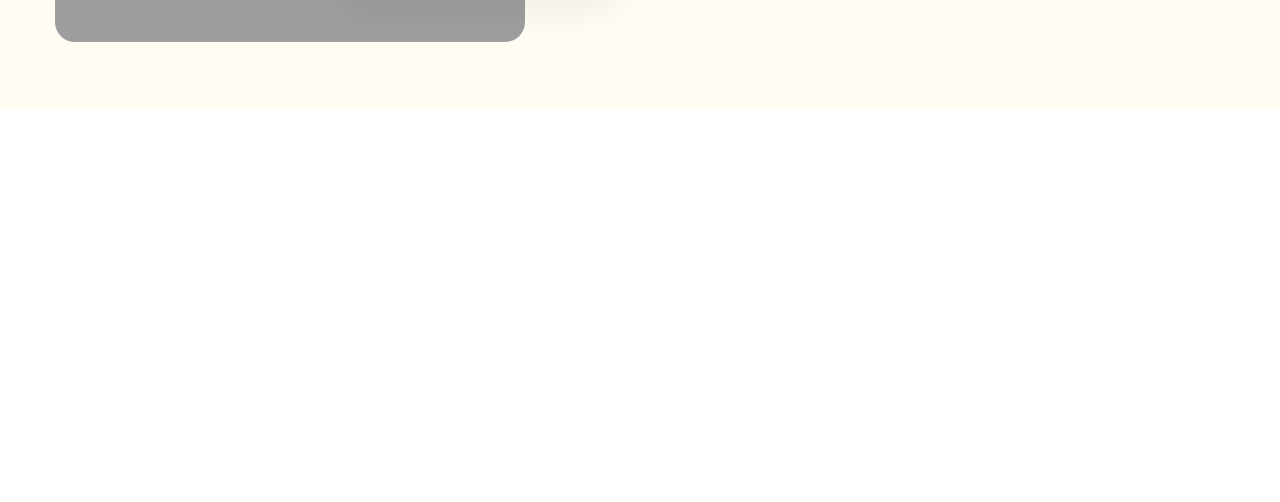
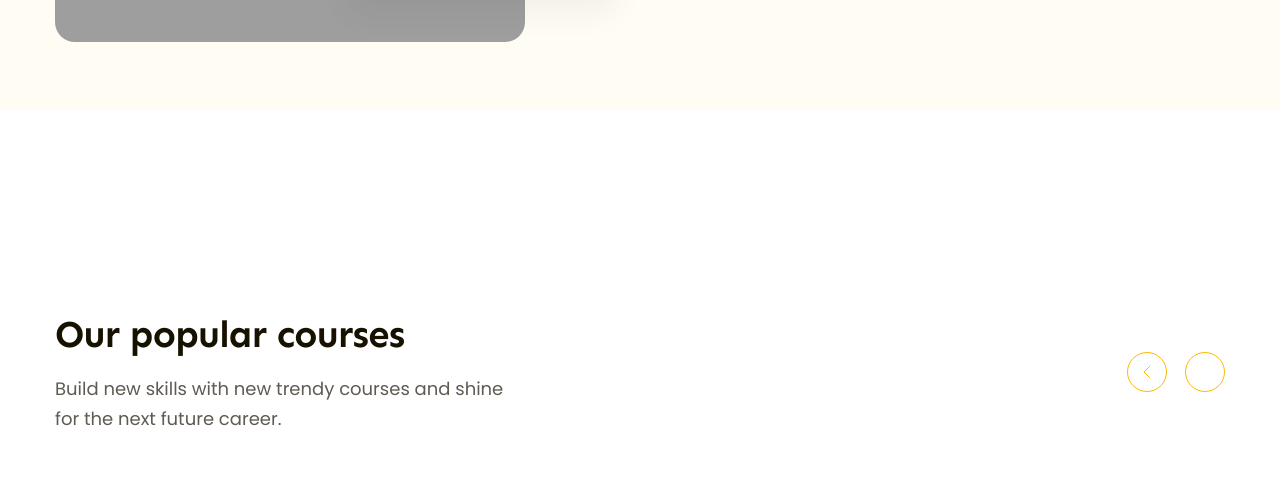
Before and after one commit to lebatho22/figma-to-html, a plain HTML site: page index.html in a window 1280 px wide. Shown: the part 793-1295 px from the top of the page. Drawn offline with Linux system fonts and the light colour scheme; grey boxes are pictures that could not be loaded.

Commit message:
p5 làm phần popular

```diff
--- a/assets/css/stylee.css
+++ b/assets/css/stylee.css
@@ -4,6 +4,9 @@
 :root {
   --font-heading: "Sen", sans-serif;
   --primary-color: #ffb900;
+  --line-height-btn: 50px;
+  --line-height-cta: 64px;
+  --border-radius-full: 999px;
 }
 html {
   font-size: 62.5%;
@@ -17,6 +20,15 @@ body {
 a {
   text-decoration: none;
 }
+
+.heading-lv2 {
+  color: #171100;
+  font-family: var(--font-heading);
+  font-size: 3.8rem;
+  font-weight: 700;
+  line-height: 1.27;
+  letter-spacing: -0.76px;
+}
 .main-content {
   width: 1170px;
   max-width: calc(100% - 48px);
@@ -27,12 +39,12 @@ a {
   display: inline-block;
   min-width: 118px;
   padding: 0 16px;
-  line-height: 50px;
+  line-height: var(--line-height-btn);
   color: #fff;
   text-align: center;
   font-size: 1.6rem;
   font-weight: 600;
-  border-radius: 999px;
+  border-radius: var(--border-radius-full);
   background: #171100;
 }
 
@@ -195,7 +207,7 @@ a {
 
 .hero-cta {
   min-width: 180px;
-  line-height: 64px;
+  line-height: var(--line-height-cta);
   background-color: var(--primary-color);
 }
 
@@ -245,3 +257,38 @@ a {
 .hero .stats strong:nth-child(2) {
   margin-left: 28px;
 }
+
+/* ==========Popular============ */
+
+.popular {
+  padding: 65px 0;
+  margin-top: 135px;
+}
+
+.popular-top {
+  display: flex;
+  justify-content: space-between;
+  align-items: center;
+}
+.popular-top .desc {
+  margin-top: 16px;
+  width: 458px;
+  color: #5f5b53;
+  font-size: 1.8rem;
+  line-height: 1.67;
+}
+
+.popular-top .controls {
+  display: flex;
+  gap: 18px;
+}
+.popular-top .control-btn {
+  justify-content: center;
+  align-items: center;
+  display: flex;
+  background: transparent;
+  width: 40px;
+  height: 40px;
+  border-radius: 50%;
+  border: 1px solid var(--primary-color);
+}
--- a/index.html
+++ b/index.html
@@ -55,6 +55,7 @@
 
     <!-- main -->
     <main>
+      <!-- hero -->
       <div class="hero">
         <div class="main-content">
           <div class="body">
@@ -128,6 +129,31 @@
           </div>
         </div>
       </div>
+
+      <!-- Popular -->
+      <div class="popular">
+        <div class="main-content">
+          <div class="popular-top">
+            <!-- popular left -->
+            <div class="info">
+              <h2 class="heading-lv2">Our popular courses</h2>
+              <p class="desc">
+                Build new skills with new trendy courses and shine for the next
+                future career.
+              </p>
+            </div>
+            <!-- popular right -->
+            <div class="controls">
+              <button class="control-btn">
+                <img src="./assets/icon/prev.svg" alt="" />
+              </button>
+              <button class="control-btn">
+                <img src="./assets/icon/next.svg" alt="" />
+              </button>
+            </div>
+          </div>
+        </div>
+      </div>
     </main>
   </body>
 </html>
```
Also changed, not shown: assets/icon/next.svg (added), assets/icon/prev.svg (added).
